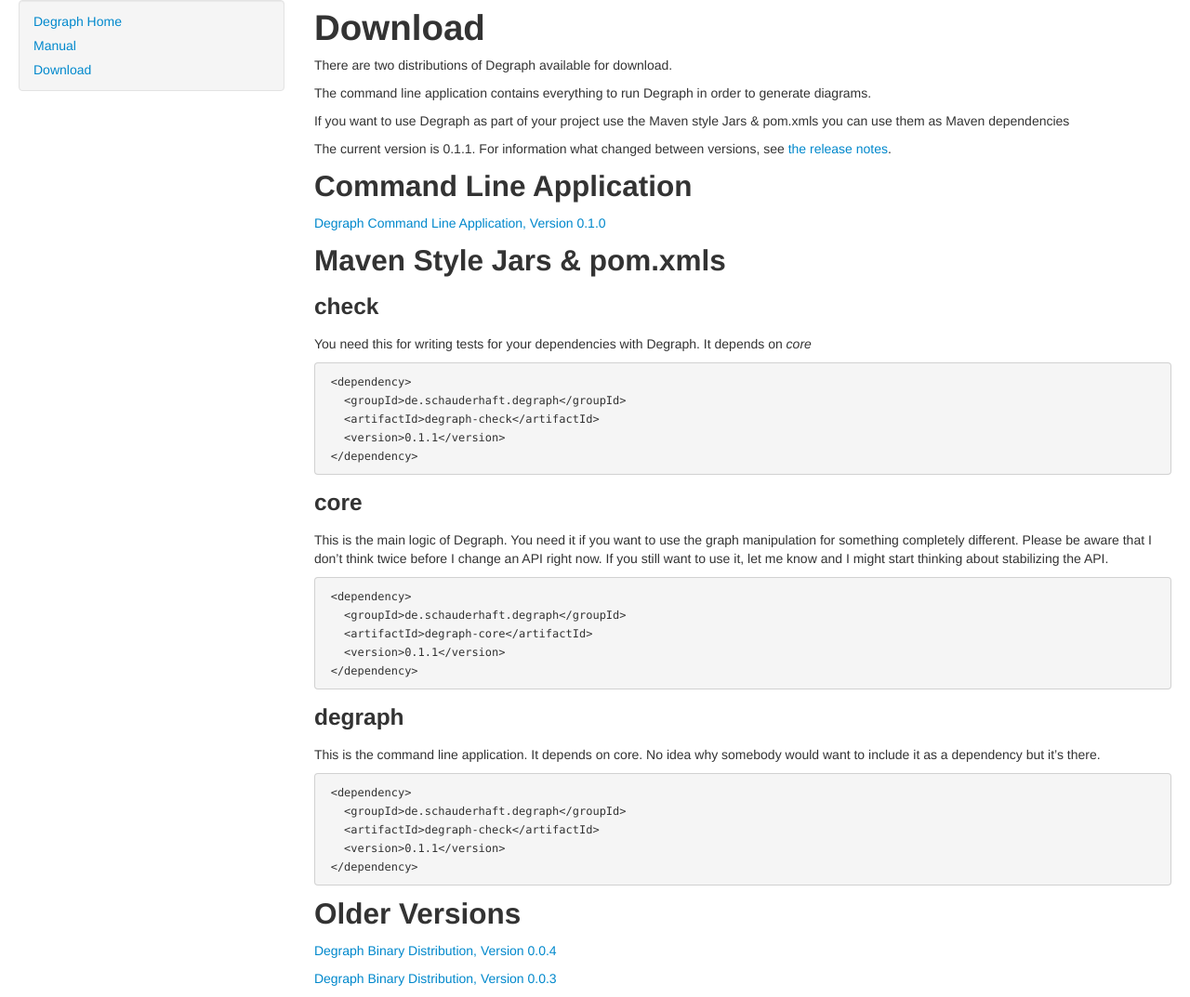
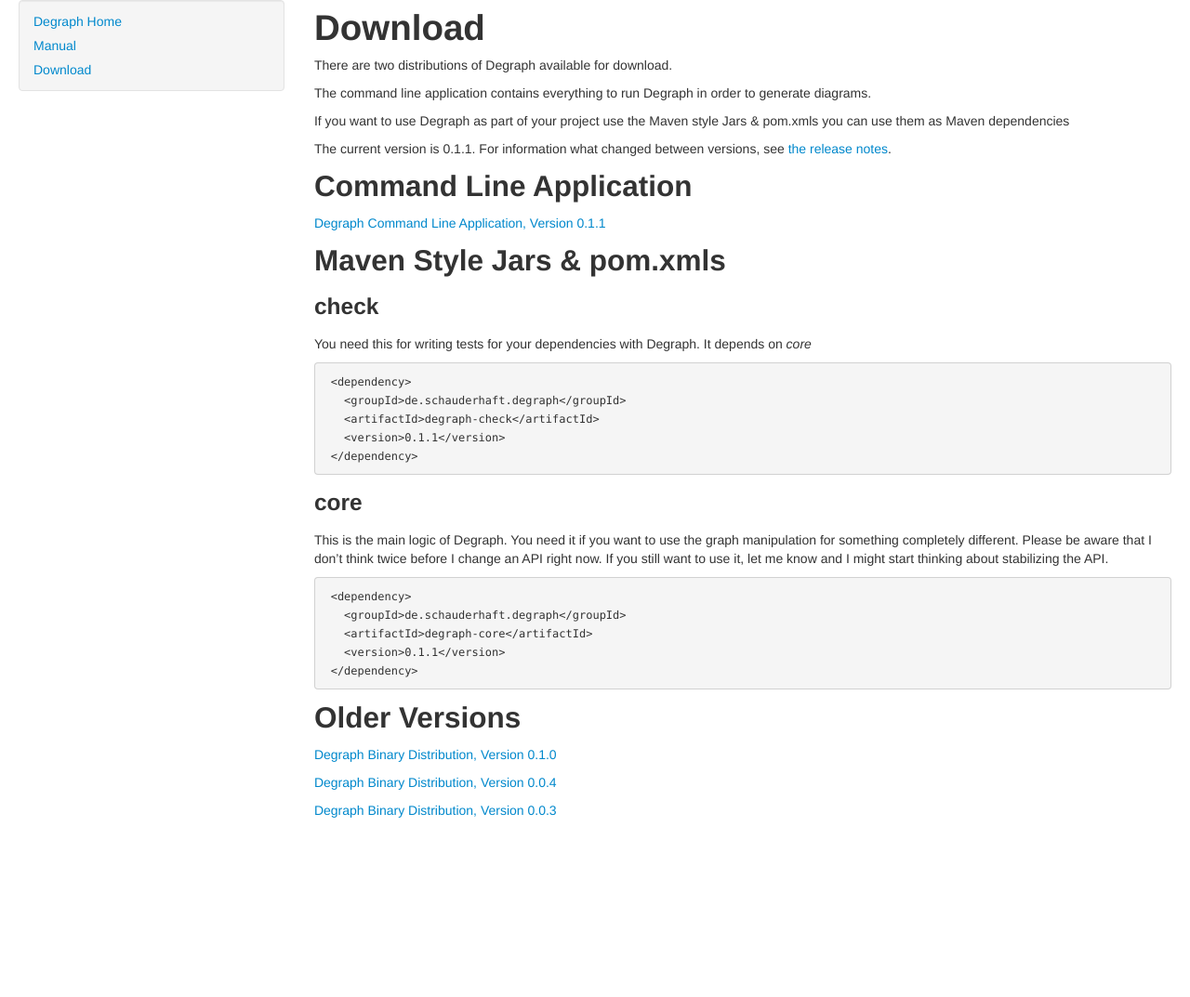
Before and after one commit to riy/degraph, a Jekyll site: the page built from download.md, in a window 1280 px wide. Shown: the whole page at 93% size. Built offline with Jekyll 4.4.1, drawn with Linux system fonts in a browser that asks for light colours; nearby versions of some CDN libraries; after the commit the page ends 900 px from its top, so only the background shows below that.

Commit message:
updated download links for version 0.1.1

```diff
--- a/download.md
+++ b/download.md
@@ -40,17 +40,9 @@
        <version>0.1.1</version>
      </dependency>
 
-### degraph ###
+## Older Versions ##
 
-This is the command line application. It depends on core. No idea why somebody would want to include it as a dependency but it's there.
-
-     <dependency>
-       <groupId>de.schauderhaft.degraph</groupId>
-       <artifactId>degraph-check</artifactId>
-       <version>0.1.1</version>
-     </dependency>
-
-## Older Versions ##
+[Degraph Binary Distribution, Version 0.1.0](http://dl.bintray.com/schauder/schauderhaft-de/degraph-0.1.0.zip)
 
 [Degraph Binary Distribution, Version 0.0.4](http://dl.bintray.com/schauder/schauderhaft-de/degraph-0.0.4.zip)
 
```
Also changed, not shown: other parts of download.md (+1 -1 lines).
